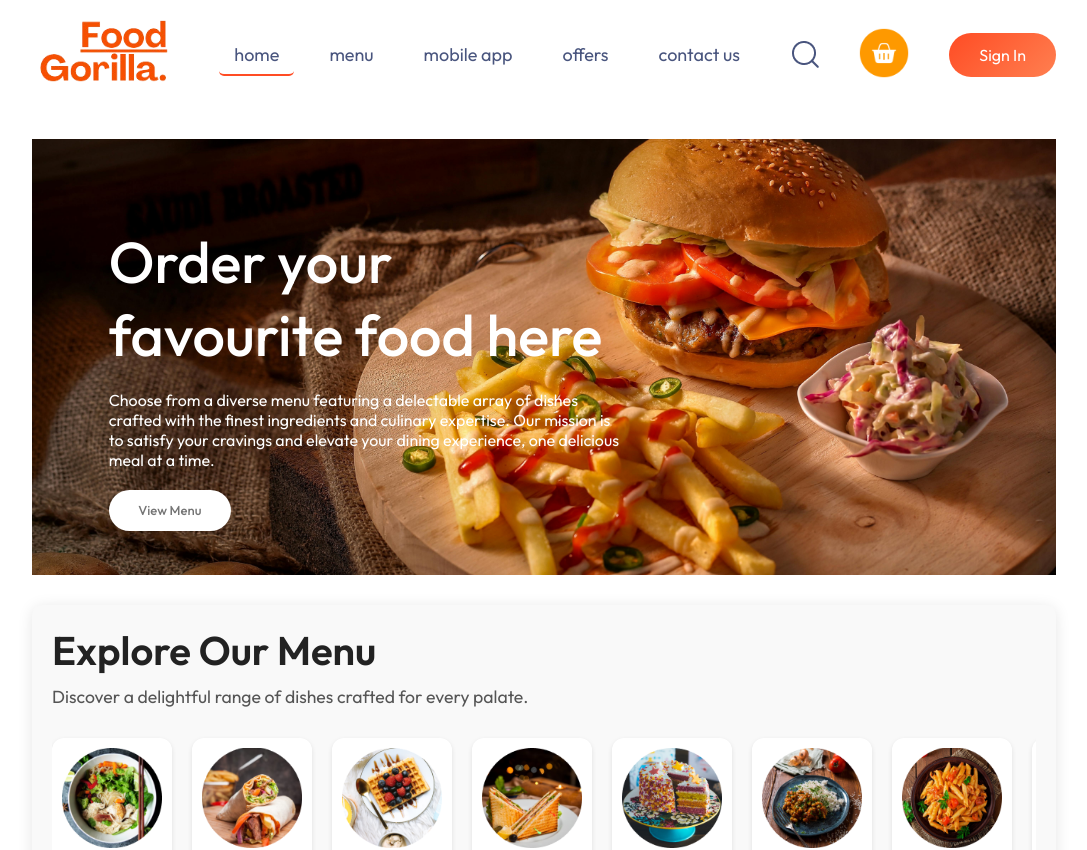
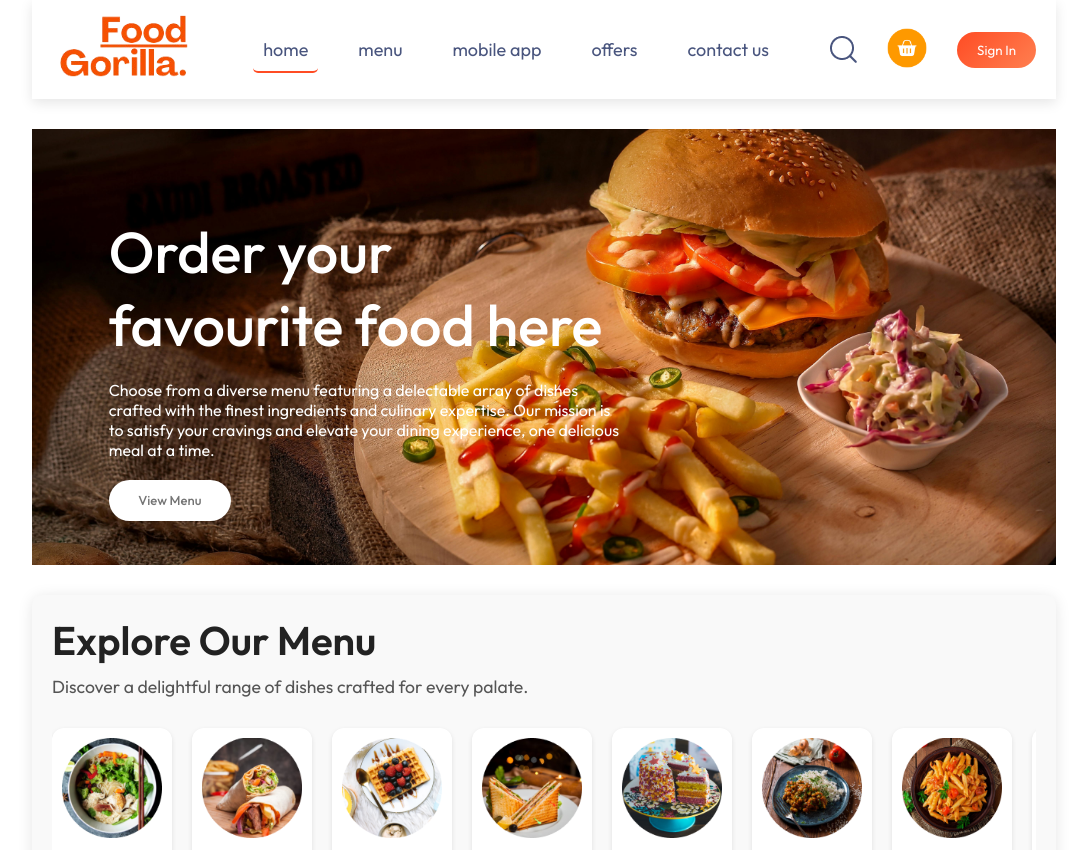
Before and after one commit to ShivamShashank11/food-del, a React (Vite) app in the folder frontend/: page / in a window 1280 px wide. Shown: the top 850 px of the page, without its empty margins (96-1183 px from the left). Built offline with nearby package versions, Linux system fonts and the light colour scheme; no server answers.

Commit message:
Fix Navbar Problem

```diff
--- a/frontend/src/components/Navbar/Navbar.css
+++ b/frontend/src/components/Navbar/Navbar.css
@@ -1,137 +1,123 @@
+/* Navbar Styling */
 .navbar {
-    padding: 20px 0;
+    background-color: white;
+    box-shadow: 0px 4px 12px rgba(0, 0, 0, 0.1);
+    padding: 15px 20px;
+    position: relative;
+    z-index: 10;
+}
+
+.navbar-container {
     display: flex;
     justify-content: space-between;
     align-items: center;
-    background-color: white; /* Set your preferred background color */
+    max-width: 1200px;
+    margin: 0 auto;
 }
 
-.navbar-logo {
+.navbar-logo img {
     width: 150px;
 }
 
 .navbar-menu {
     display: flex;
+    gap: 30px;
     list-style: none;
-    gap: 20px;
+    font-size: 18px;
+    transition: all 0.3s ease;
+}
+
+.navbar-menu li a {
+    text-decoration: none;
     color: #49557E;
-    font-size: 18px;
+    padding: 10px;
+    border-radius: 5px;
+    transition: background-color 0.3s, color 0.3s;
+}
+
+.navbar-menu li a:hover {
+    background-color: rgba(255, 76, 36, 0.1);
+    color: #FF4C24;
 }
 
 .navbar-menu .active {
-    padding-bottom: 5px;
-    border-bottom: 2px solid #FF4C24; /* Change to your preferred active color */
-    transition: border-bottom 0.3s; /* Smooth transition */
-}
-
-.navbar-menu a {
-    text-decoration: none;
-    padding: 10px 15px; /* Add padding for better touch area */
-    border-radius: 5px; /* Round corners */
-    transition: background-color 0.3s, color 0.3s; /* Smooth transition for hover */
-}
-
-.navbar-menu a:hover {
-    background-color: rgba(255, 76, 36, 0.1); /* Change hover effect */
-    color: #FF4C24; /* Change text color on hover */
+    border-bottom: 2px solid #FF4C24;
 }
 
 .navbar-right {
     display: flex;
     align-items: center;
-    gap: 40px;
-}
-
-.navbar-search-icon {
-    position: relative;
+    gap: 30px;
 }
 
 .basket-icon {
-    width: 50px; /* Increased size to 50px */
-    height: auto; /* Maintain aspect ratio */
+    width: 40px;
 }
 
-.navbar-search-icon .dot {
+.dot {
     position: absolute;
-    min-width: 10px;
-    min-height: 10px;
-    background-color: #FF4C24;
-    border-radius: 5px;
     top: -8px;
     right: -8px;
+    width: 12px;
+    height: 12px;
+    background-color: #FF4C24;
+    border-radius: 50%;
 }
 
 .sign-in-button {
     background: linear-gradient(135deg, #FF4C24, #FF7F50);
-    font-size: 16px;
     color: white;
     border: none;
-    padding: 12px 30px;
+    padding: 10px 20px;
     border-radius: 30px;
-    cursor: pointer;
-    transition: background-color 0.3s, transform 0.3s, box-shadow 0.3s;
-}
-
-.sign-in-button:hover {
-    transform: scale(1.05);
-    box-shadow: 0 4px 8px rgba(0, 0, 0, 0.2);
-}
-
-.navbar-profile {
-    position: relative;
-}
-
-.navbar-profile-dropdown {
-    position: absolute;
-    display: none;
-    right: 0;
-    z-index: 1;
-}
-
-.navbar-profile:hover .navbar-profile-dropdown {
-    display: flex;
-    flex-direction: column;
-    gap: 10px;
-    background-color: #fff2ef;
-    padding: 12px 25px;
-    border-radius: 4px;
-    border: 1px solid tomato;
-    list-style: none;
-}
-
-.navbar-profile-dropdown li {
-    display: flex;
-    align-items: center;
-    gap: 10px;
     cursor: pointer;
 }
 
-.navbar-profile-dropdown li:hover {
-    color: #FF4C24;
+.hamburger {
+    display: none;
+    cursor: pointer;
+    flex-direction: column;
+    gap: 5px;
 }
 
-@media (max-width: 1050px) {
-    .navbar-logo {
-        width: 140px;
-    }
-    .navbar-menu {
-        gap: 20px;
-        font-size: 17px;
-    }
+.hamburger span {
+    width: 25px;
+    height: 3px;
+    background-color: #333;
 }
 
+/* Mobile Menu */
+.navbar-menu.open {
+    position: absolute;
+    top: 60px;
+    right: 20px;
+    background-color: white;
+    border-radius: 8px;
+    box-shadow: 0px 4px 12px rgba(0, 0, 0, 0.1);
+    flex-direction: column;
+    gap: 15px;
+    padding: 20px;
+    display: flex;
+    z-index: 100;
+}
+
+/* Media Queries */
 @media (max-width: 900px) {
-    .navbar-logo {
+    .navbar-logo img {
         width: 120px;
     }
+
     .navbar-menu {
-        gap: 15px;
-        font-size: 16px;
+        display: none;
+    }
+
+    .hamburger {
+        display: flex;
     }
 }
 
 @media (max-width: 750px) {
-    .navbar-menu {
-        display: none; /* Hide menu on smaller screens */
+    .navbar-right {
+        gap: 20px;
     }
 }
--- a/frontend/src/components/Navbar/Navbar.jsx
+++ b/frontend/src/components/Navbar/Navbar.jsx
@@ -1,15 +1,18 @@
-// eslint-disable-next-line no-unused-vars
 import React, { useContext, useState } from "react";
 import "./Navbar.css";
 import { assets } from "../../assets/assets";
 import { Link, useNavigate } from "react-router-dom";
 import { StoreContext } from "../../Context/StoreContext";
 
-// eslint-disable-next-line react/prop-types
 const Navbar = ({ setShowLogin }) => {
   const [menu, setMenu] = useState("home");
+  const [isMenuOpen, setIsMenuOpen] = useState(false);
   const { getTotalCartAmount, token, setToken } = useContext(StoreContext);
   const navigate = useNavigate();
+
+  const toggleMenu = () => {
+    setIsMenuOpen(!isMenuOpen);
+  };
 
   const logout = () => {
     localStorage.removeItem("token");
@@ -18,11 +21,22 @@ const Navbar = ({ setShowLogin }) => {
   };
 
   return (
-    <div className="navbar">
-      <Link to="/">
-        <img className="navbar-logo" src={assets.logo6} alt="Logo" />
+    <nav className="navbar">
+      <div className="navbar-container">
+        <Link to="/" className="navbar-logo">
+          <img src={assets.logo6} alt="Logo" />
         </Link>
-      <ul className="navbar-menu">
+
+        {/* Hamburger Icon for Mobile */}
+        <div className="hamburger" onClick={toggleMenu}>
+          <span></span>
+          <span></span>
+          <span></span>
+        </div>
+
+        {/* Navbar Menu */}
+        <ul className={`navbar-menu ${isMenuOpen ? "open" : ""}`}>
+          <li>
             <Link
               to="/"
               onClick={() => setMenu("home")}
@@ -30,6 +44,8 @@ const Navbar = ({ setShowLogin }) => {
             >
               home
             </Link>
+          </li>
+          <li>
             <a
               href="#explore-menu"
               onClick={() => setMenu("menu")}
@@ -37,6 +53,8 @@ const Navbar = ({ setShowLogin }) => {
             >
               menu
             </a>
+          </li>
+          <li>
             <a
               href="#app-download"
               onClick={() => setMenu("mob-app")}
@@ -44,13 +62,17 @@ const Navbar = ({ setShowLogin }) => {
             >
               mobile app
             </a>
+          </li>
+          <li>
             <a
               href="#offers"
               onClick={() => setMenu("offers")}
-          className={`${menu === "offers" ? "active" : ""} offer-link`}
+              className={`${menu === "offers" ? "active" : ""}`}
             >
               offers
             </a>
+          </li>
+          <li>
             <a
               href="#footer"
               onClick={() => setMenu("contact")}
@@ -58,15 +80,22 @@ const Navbar = ({ setShowLogin }) => {
             >
               contact us
             </a>
+          </li>
         </ul>
+
+        {/* Right Section: Search, Cart, Profile */}
         <div className="navbar-right">
           <img src={assets.search_icon} alt="Search" />
           <Link to="/cart" className="navbar-search-icon">
             <img className="basket-icon" src={assets.basket_icon} alt="Cart" />
             <div className={getTotalCartAmount() > 0 ? "dot" : ""}></div>
           </Link>
+
           {!token ? (
-          <button onClick={() => setShowLogin(true)} className="sign-in-button">
+            <button
+              onClick={() => setShowLogin(true)}
+              className="sign-in-button"
+            >
               Sign In
             </button>
           ) : (
@@ -87,6 +116,7 @@ const Navbar = ({ setShowLogin }) => {
           )}
         </div>
       </div>
+    </nav>
   );
 };
 
```
Lines whose indentation alone changed are shown as unchanged.
